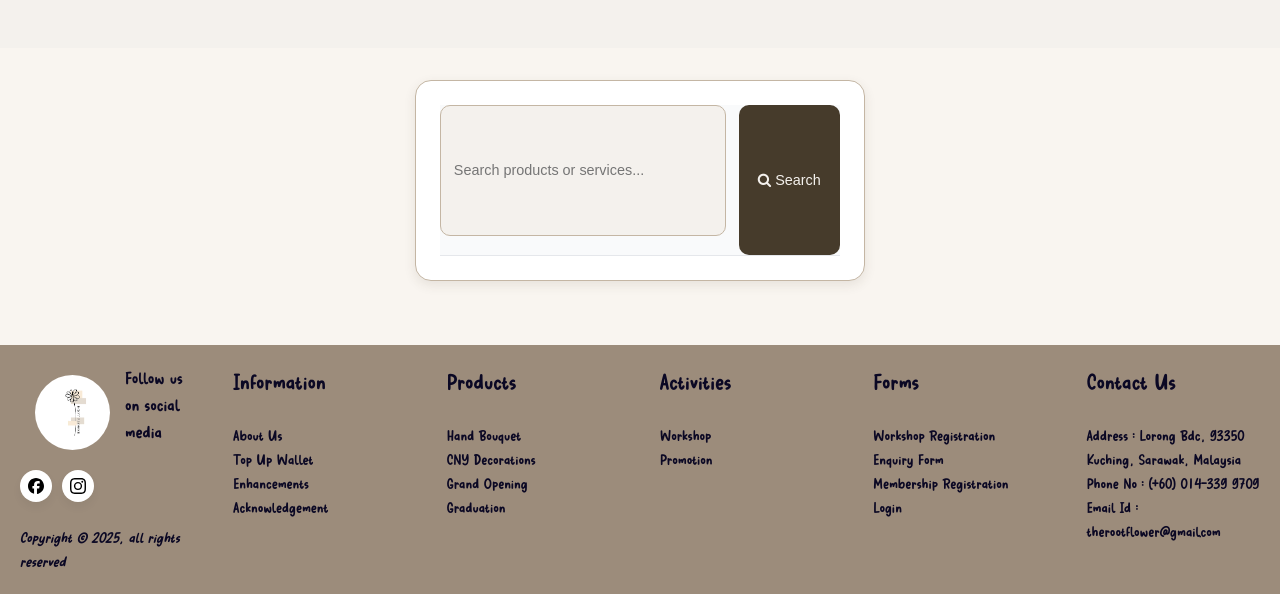
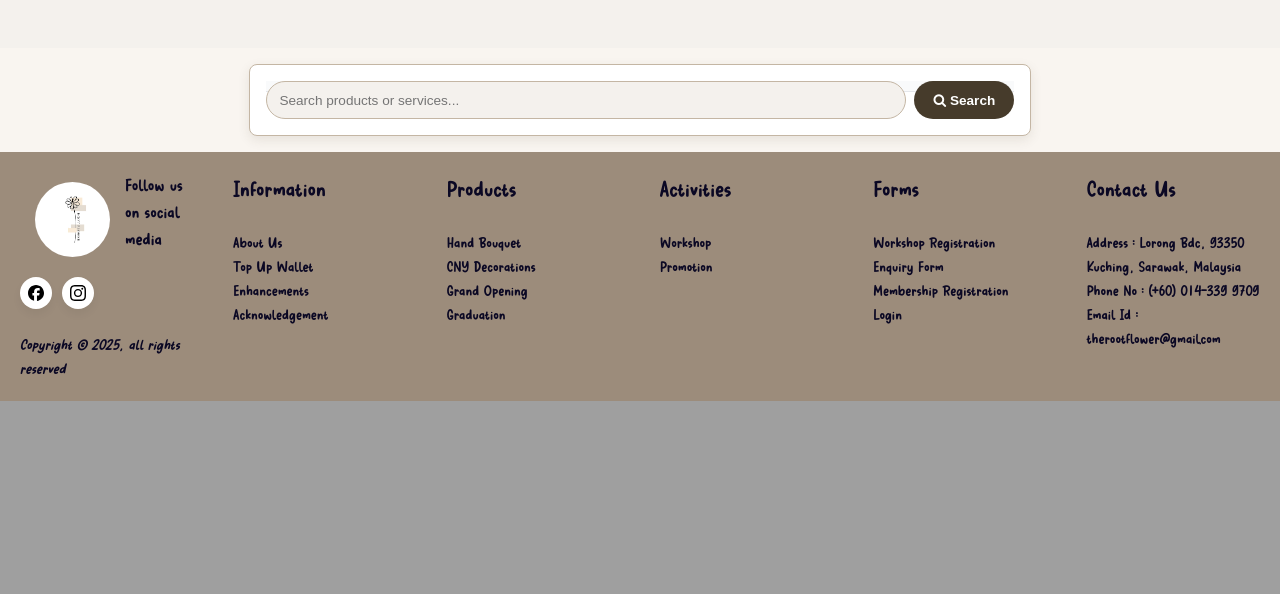
Before and after one commit to danyol123/rootflowers, a PHP site: page /product_search.php in a window 1280 px wide. Shown: the part 575-1169 px from the top of the page. After the commit the page ends 976 px from the top, so only its background shows below. Run offline with PHP 8.4, Linux system fonts and the light colour scheme.

Commit message:
style.css

```diff
--- a/styles/styles.css
+++ b/styles/styles.css
@@ -3512,7 +3512,6 @@ table.rf-data-table td small {
 
 /* Product Search Styles */
 .search-section {
-  padding: 3rem 1rem;
   background-color: #f9f5f0;
   font-family: 'Lato', sans-serif;
 }
@@ -3522,7 +3521,6 @@ table.rf-data-table td small {
   border: 1px solid #C4B6A4;
   border-radius: 16px;
   box-shadow: 0 4px 12px rgba(70, 59, 43, 0.1);
-  padding: 2rem;
   width: 100%;
   max-width: 700px;
   margin: 0 auto 3rem auto;
@@ -3531,7 +3529,7 @@ table.rf-data-table td small {
 }
 
 .search-container form {
-  height: 150px;
+  height: 10px;
   width: 100%;
   object-fit: cover;
   background-color: #f9fafb;
@@ -3707,7 +3705,7 @@ table.rf-data-table td small {
 
 /* Product Search Styles */
 .search-section {
-  padding: 3rem 1rem;
+  padding: 1rem;
   background-color: #f9f5f0;
   font-family: 'Lato', sans-serif;
 }
@@ -3717,20 +3715,11 @@ table.rf-data-table td small {
   border: 1px solid #C4B6A4;
   border-radius: 16px;
   box-shadow: 0 4px 12px rgba(70, 59, 43, 0.1);
-  padding: 2rem;
   width: 100%;
   max-width: 700px;
-  margin: 0 auto 3rem auto;
+  margin: 0 auto auto auto;
   display: flex;
   justify-content: center;
-}
-
-.search-container form {
-  height: 150px;
-  width: 100%;
-  object-fit: cover;
-  background-color: #f9fafb;
-  border-bottom: 1px solid #e5e7eb;
 }
 
 .image-actions {
@@ -3902,7 +3891,7 @@ table.rf-data-table td small {
 
 /* Product Search Styles */
 .search-section {
-  padding: 3rem 1rem;
+  padding: 1rem;
   background-color: #f9f5f0;
   font-family: 'Lato', sans-serif;
 }
@@ -3912,20 +3901,11 @@ table.rf-data-table td small {
   border: 1px solid #C4B6A4;
   border-radius: 16px;
   box-shadow: 0 4px 12px rgba(70, 59, 43, 0.1);
-  padding: 2rem;
   width: 100%;
   max-width: 700px;
-  margin: 0 auto 3rem auto;
+  margin: 0 auto auto auto;
   display: flex;
   justify-content: center;
-}
-
-.search-container form {
-  height: 150px;
-  width: 100%;
-  object-fit: cover;
-  background-color: #f9fafb;
-  border-bottom: 1px solid #e5e7eb;
 }
 
 .image-actions {
@@ -4097,8 +4077,6 @@ table.rf-data-table td small {
 
 /* Product Search Styles */
 .search-section {
-  padding: 2rem 1rem;
-
   background-color: #f9f5f0;
   font-family: 'Lato', sans-serif;
 }
@@ -4106,49 +4084,51 @@ table.rf-data-table td small {
 .search-container {
   background-color: #ffffff;
   border: 1px solid #C4B6A4;
-    border-radius: 16px;
+  border-radius: 8px;
   box-shadow: 0 4px 12px rgba(70, 59, 43, 0.1);
-    padding: 1.5rem;
-    width: 100%;
-    max-width: 400px;
-    margin: 0 auto 2rem auto;
-    display: flex;
+  padding: 1rem;
+  width: 60%;
+  max-width: 60%;
+  height: 2.4rem;
   justify-content: center;
 }
 
 .search-container form {
   width: 100%;
-    display: flex;
-    gap: 0.8rem;
+  gap: 0.5rem;
+  display: flex;
 }
 
 .search-container input[type='text'] {
   flex: 1;
-    padding: 0.35rem 0.8rem;
+  padding: 0.4rem 0.8rem;
   border: 1px solid #C4B6A4;
-    border-radius: 10px;
-    font-size: 0.9rem;
+  border-radius: 24px;
+  font-size: 0.85rem;
   outline: none;
   background: #f4f1ed;
   color: #0b0824;
   transition: border-color 0.3s, box-shadow 0.3s;
+  height: 2.4rem
 }
 
 .search-container input[type='text']:focus {
   border-color: #928473;
-    box-shadow: 0 0 5px rgba(146, 132, 115, 0.5);
+  box-shadow: 0 0 4px #928473;
 }
 
 .search-container button {
+
   background-color: #463b2b;
-    color: #f4f1ed;
-    padding: 0.35rem 1.2rem;
-    font-size: 0.9rem;
-    font-weight: 500;
+  color: #fff;
+  font-size: 0.85rem;
+  font-weight: bold;
   border: none;
-    border-radius: 10px;
+  border-radius: 24px;
   cursor: pointer;
-    transition: background-color 0.3s, transform 0.2s;
+  transition: background-color 0.3s, transform 0.2s ease;
+  width: 100px;
+  height: 2.4rem;
 }
 
 .search-container button:hover {
@@ -4157,7 +4137,8 @@ table.rf-data-table td small {
 }
 
 .search-results {
-    max-width: 900px;
+  width: 50%;
+  max-width: 50%;
   margin: 0 auto;
   display: grid;
   grid-template-columns: repeat(auto-fit, minmax(280px, 1fr));
```
Lines whose indentation alone changed are shown as unchanged.
